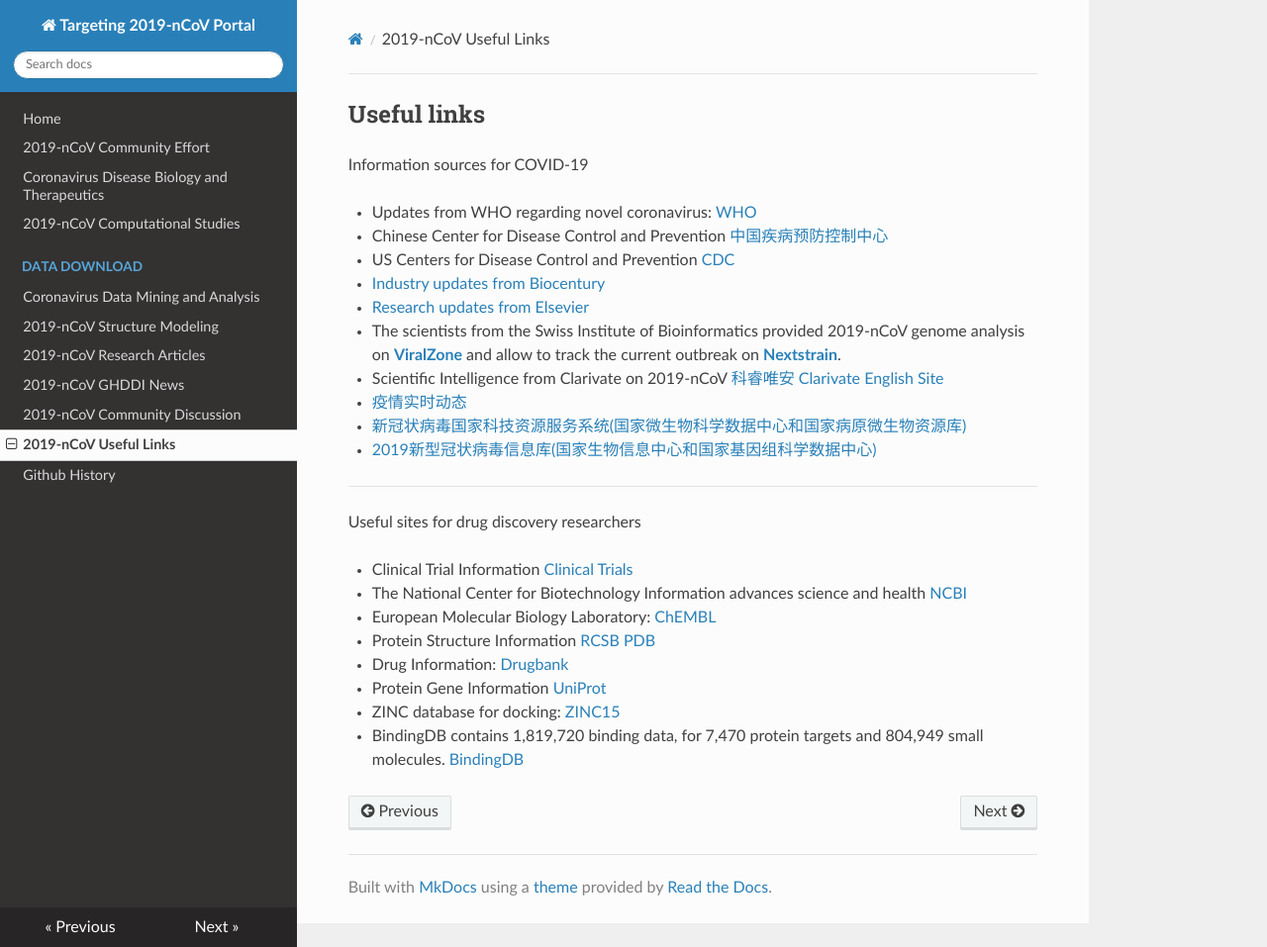
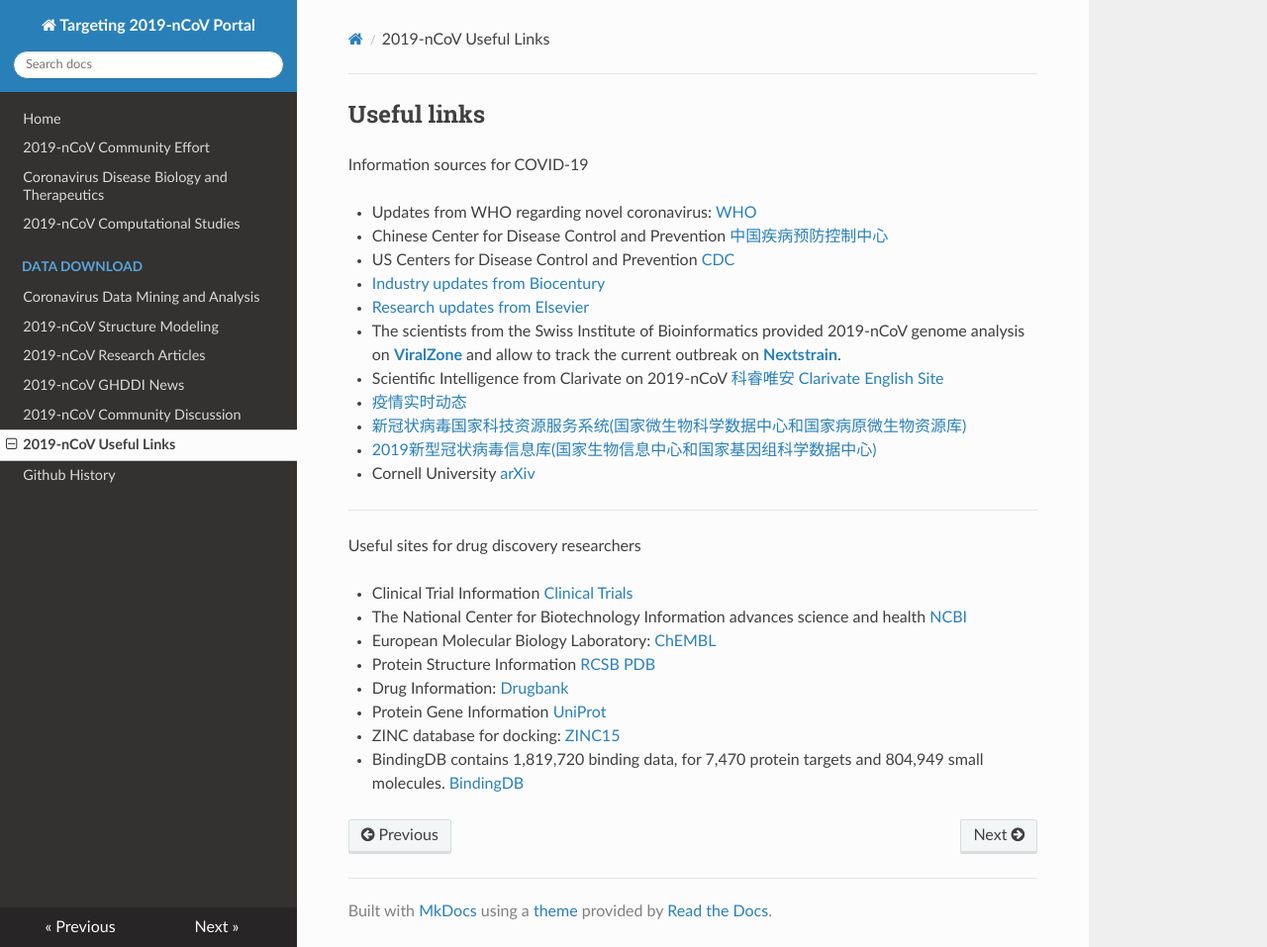
Before and after one commit to GHDDI-AILab/Targeting2019-nCoV, an MkDocs documentation site: the page built from docs/useful_links.md, in a window 1280 px wide and 957 px high. Shown: the whole window at 99% size. Built offline with MkDocs 1.6.1, drawn with Linux system fonts in a browser that asks for light colours; nearby versions of some CDN libraries.

Commit message:
Update useful_links.md

```diff
--- a/docs/useful_links.md
+++ b/docs/useful_links.md
@@ -3,26 +3,18 @@
 Information sources for COVID-19
 
  * Updates from WHO regarding novel coronavirus: [WHO](https://www.who.int/emergencies/diseases/novel-coronavirus-2019)
-
  * Chinese Center for Disease Control and Prevention [中国疾病预防控制中心](http://www.chinacdc.cn/)
-
  * US Centers for Disease Control and Prevention [CDC](https://www.cdc.gov/coronavirus/2019-ncov/index.html)
-
  * [Industry updates from Biocentury](https://www.biocentury.com/coronavirus)
-
  * [Research updates from Elsevier](https://www.elsevier.com/connect/coronavirus-information-center)
-
  * The scientists from the Swiss Institute of Bioinformatics provided 2019-nCoV genome analysis on [**ViralZone**](https://viralzone.expasy.org/8996) and allow to track the current outbreak on [**Nextstrain**](https://nextstrain.org/ncov).
-
  * Scientific Intelligence from Clarivate on 2019-nCoV
  [科睿唯安](http://clarivate.com.cn/coronavirus-resources/)
  [Clarivate English Site](https://clarivate.com/coronavirus-resources/)
-
  * [疫情实时动态](https://ncov.dxy.cn/ncovh5/view/pneumonia?scene=2&clicktime=1579579384&enterid=1579579384&from=timeline&isappinstalled=0)
-
  * [新冠状病毒国家科技资源服务系统(国家微生物科学数据中心和国家病原微生物资源库)](http://nmdc.cn/#/nCoV)
-
  * [2019新型冠状病毒信息库(国家生物信息中心和国家基因组科学数据中心)](https://bigd.big.ac.cn/ncov)
+ * Cornell University [arXiv](https://blogs.cornell.edu/arxiv/2020/03/12/arxiv-responds-to-covid-19-uncertainties/)
 
 ---
 
```
